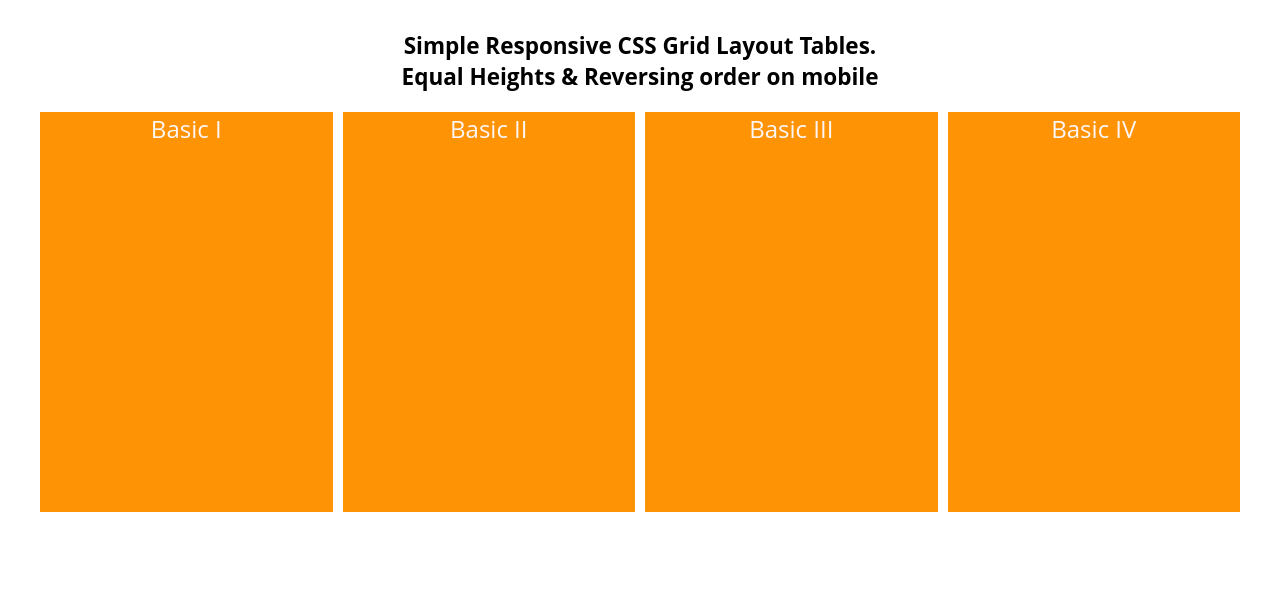
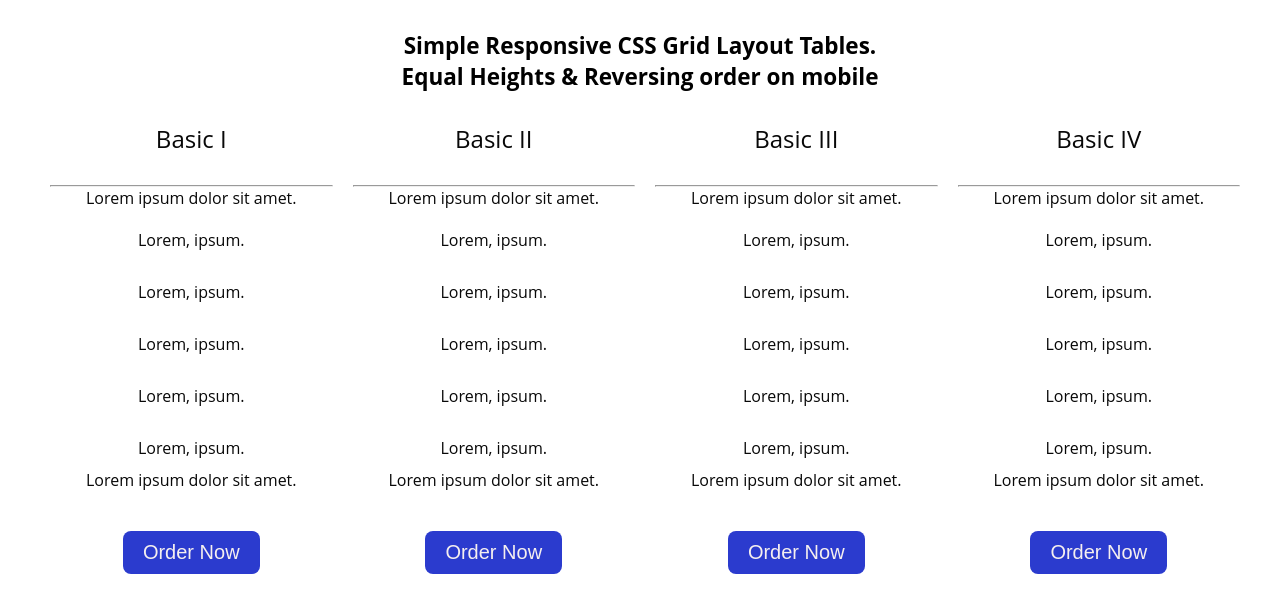
Before and after one commit to Bipingrg-code/CSS-GRID, a plain HTML site: page price-table/index.html in a window 1280 px wide. Drawn offline with Linux system fonts and the light colour scheme.

Commit message:
add button and hover effects

```diff
--- a/price-table/css/style.css
+++ b/price-table/css/style.css
@@ -16,12 +16,48 @@ body {
 .grid-plan {
   display: grid;
   grid-template-columns: 1fr 1fr 1fr 1fr;
-  height: 400px;
+  width: auto;
+  height: 500px;
   grid-column-gap: 10px;
 }
 .plan {
-  background-color: rgb(255, 147, 6);
-  color: rgb(252, 246, 246);
+  color: rgb(8, 8, 8);
   font-size: x-large;
   font-weight: 500;
+  margin-top: 10px;
+  position: relative;
+  padding-left: 10px;
 }
+.plan:hover {
+  background-color: rgb(255, 147, 6);
+  color: white;
+  box-shadow: 4px 4px 8px 2px rgba(0, 0, 255, 0.2);
+  transition: 0.2 all ease;
+}
+ul {
+  display: grid;
+  grid-template-columns: auto;
+  align-items: center;
+  font-size: 1rem;
+  font-weight: 500;
+  padding: 10px 0;
+  margin-top: 20px;
+}
+ul li {
+  text-decoration: none;
+  font-size: 1rem;
+  font-weight: 400;
+  list-style: none;
+  padding: 10px 0;
+  margin-top: 10px;
+}
+.btn {
+  background-color: rgb(43, 59, 206);
+  color: rgb(245, 239, 239);
+  border: none;
+  font-size: smaller;
+  border-radius: 8px;
+  padding: 10px 20px;
+  margin: 30px 0px;
+  cursor: pointer;
+}
--- a/price-table/index.html
+++ b/price-table/index.html
@@ -20,10 +20,62 @@
       </h2>
       <br />
       <div class="grid-plan">
-        <div class="plan">Basic I</div>
-        <div class="plan">Basic II</div>
-        <div class="plan">Basic III</div>
-        <div class="plan">Basic IV</div>
+        <div class="plan">
+          Basic I
+          <ul>
+            <hr />
+            Lorem ipsum dolor sit amet.
+            <li>Lorem, ipsum.</li>
+            <li>Lorem, ipsum.</li>
+            <li>Lorem, ipsum.</li>
+            <li>Lorem, ipsum.</li>
+            <li>Lorem, ipsum.</li>
+            Lorem ipsum dolor sit amet.
+          </ul>
+          <button class="btn">Order Now</button>
+        </div>
+        <div class="plan">
+          Basic II
+          <ul>
+            <hr />
+            Lorem ipsum dolor sit amet.
+            <li>Lorem, ipsum.</li>
+            <li>Lorem, ipsum.</li>
+            <li>Lorem, ipsum.</li>
+            <li>Lorem, ipsum.</li>
+            <li>Lorem, ipsum.</li>
+            Lorem ipsum dolor sit amet.
+          </ul>
+          <button class="btn">Order Now</button>
+        </div>
+        <div class="plan">
+          Basic III
+          <ul>
+            <hr />
+            Lorem ipsum dolor sit amet.
+            <li>Lorem, ipsum.</li>
+            <li>Lorem, ipsum.</li>
+            <li>Lorem, ipsum.</li>
+            <li>Lorem, ipsum.</li>
+            <li>Lorem, ipsum.</li>
+            Lorem ipsum dolor sit amet.
+          </ul>
+          <button class="btn">Order Now</button>
+        </div>
+        <div class="plan">
+          Basic IV
+          <ul>
+            <hr />
+            Lorem ipsum dolor sit amet.
+            <li>Lorem, ipsum.</li>
+            <li>Lorem, ipsum.</li>
+            <li>Lorem, ipsum.</li>
+            <li>Lorem, ipsum.</li>
+            <li>Lorem, ipsum.</li>
+            Lorem ipsum dolor sit amet.
+          </ul>
+          <button class="btn">Order Now</button>
+        </div>
       </div>
     </div>
   </body>
```
